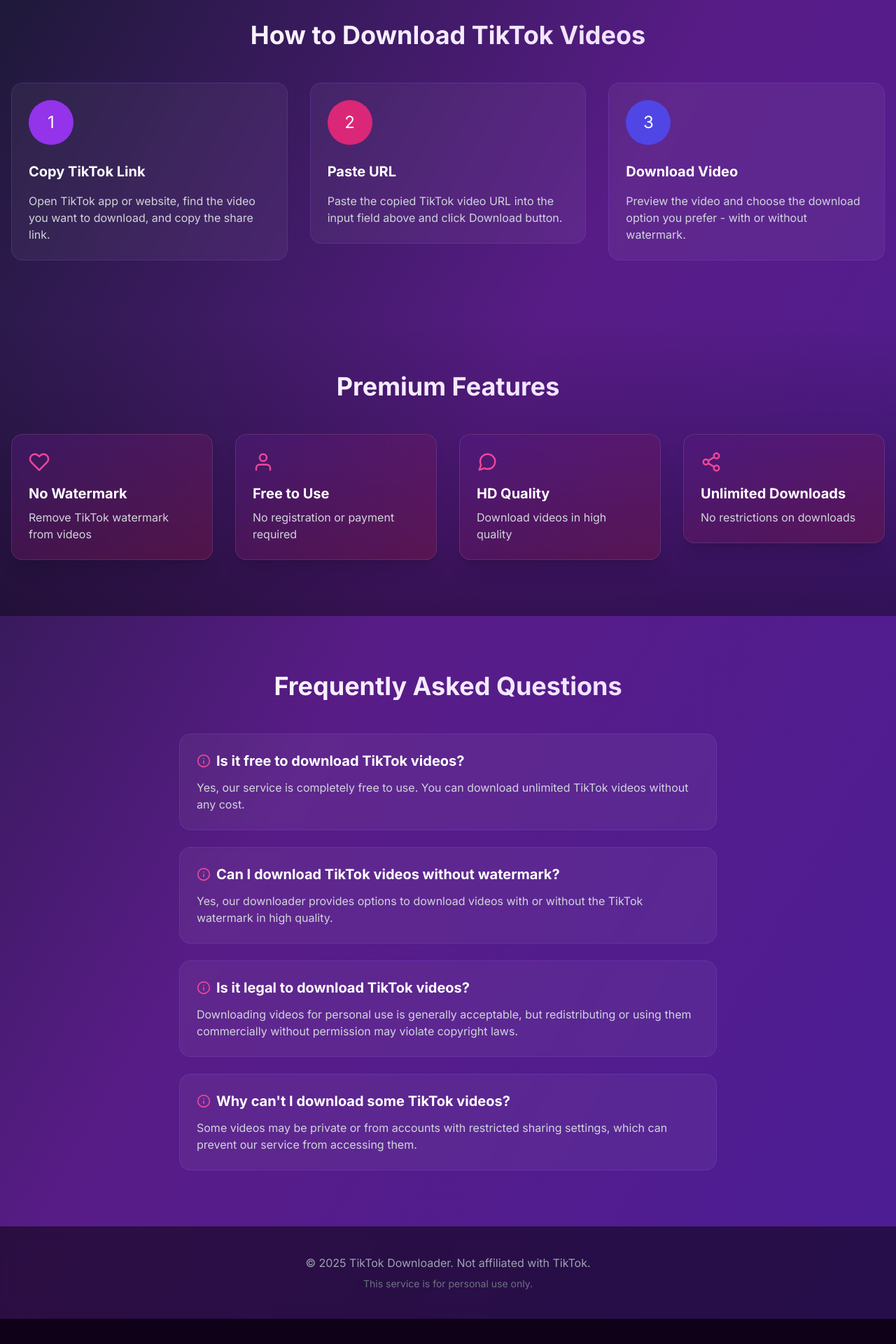
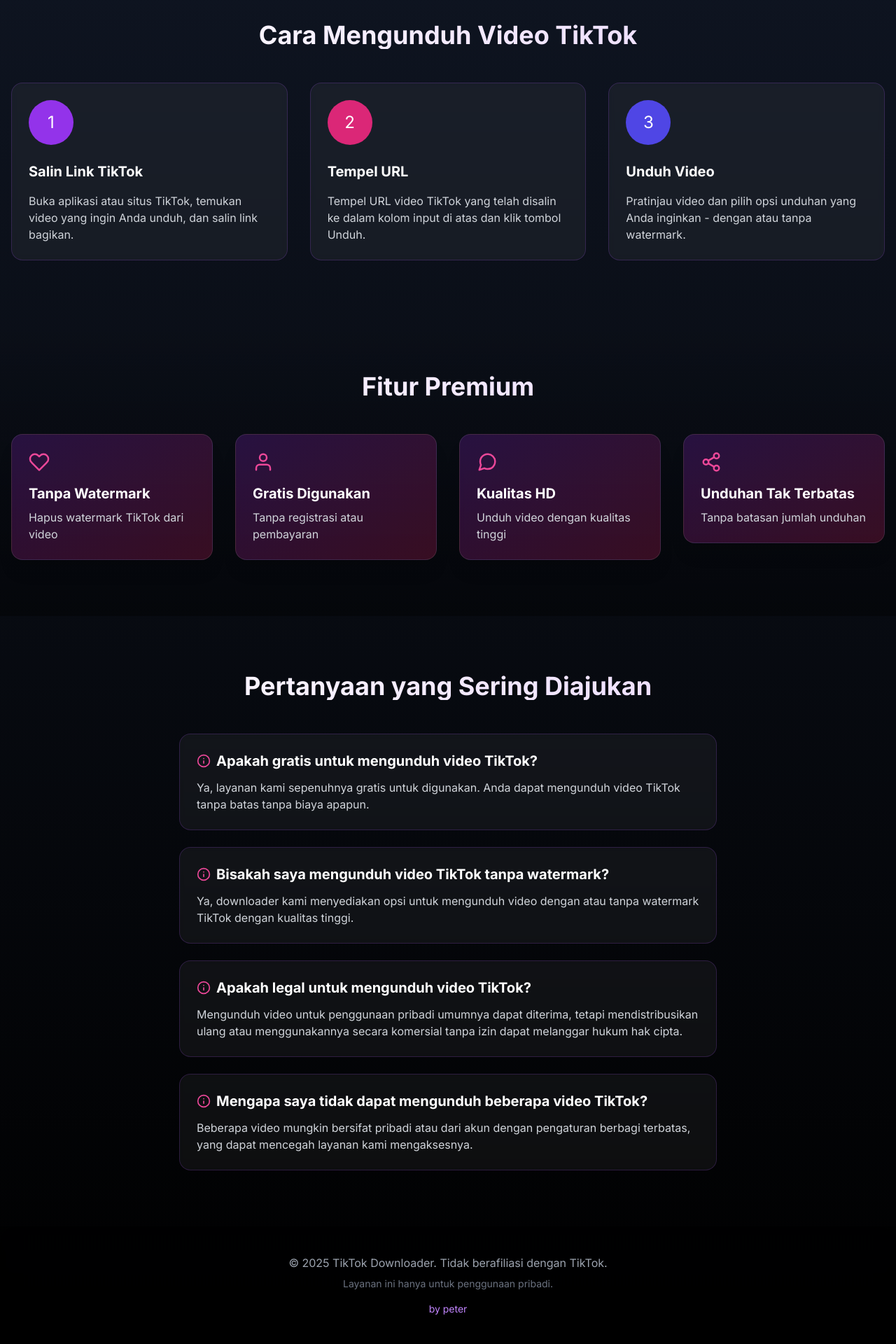
Before and after one commit to Peterelzevir/tt, a Next.js app: page / in a window 1280 px wide. Shown: the part 436-2356 px from the top of the page at 70% size. Before the commit the page ends 2320 px from the top, so only its background shows below. Built offline with nearby package versions, Linux system fonts and the light colour scheme.

Commit message:
Update down.jsx

```diff
--- a/components/down.jsx
+++ b/components/down.jsx
@@ -2,10 +2,10 @@
 import { motion, AnimatePresence } from 'framer-motion';
 import { useInView } from 'react-intersection-observer';
 import ReactPlayer from 'react-player';
-import { FiDownload, FiCopy, FiCheck, FiLoader, FiMusic, FiUser, FiHeart, FiMessageCircle, FiShare2, FiInfo } from 'react-icons/fi';
+import { FiDownload, FiCopy, FiCheck, FiLoader, FiMusic, FiUser, FiHeart, FiMessageCircle, FiShare2, FiInfo, FiSave } from 'react-icons/fi';
 import { fetchTikTokData, downloadVideo, formatNumber, formatDate } from './download';
 
-// Animations configuration
+// Konfigurasi animasi
 const fadeInUp = {
   hidden: { opacity: 0, y: 20 },
   visible: { opacity: 1, y: 0, transition: { duration: 0.6 } }
@@ -26,7 +26,7 @@
   transition: { duration: 1.5, repeat: Infinity }
 };
 
-// ScrollReveal component for animation on scroll
+// Komponen ScrollReveal untuk animasi pada scroll
 const ScrollReveal = ({ children }) => {
   const [ref, inView] = useInView({
     triggerOnce: false,
@@ -45,7 +45,7 @@
   );
 };
 
-// Custom FiCalendar component since it's not included in react-icons/fi
+// Komponen FiCalendar kustom
 const FiCalendar = (props) => (
   <svg
     stroke="currentColor"
@@ -66,7 +66,7 @@
   </svg>
 );
 
-// Main TikTok Downloader Component
+// Komponen Utama TikTok Downloader
 const TikTokDownloader = () => {
   const [url, setUrl] = useState('');
   const [isLoading, setIsLoading] = useState(false);
@@ -74,12 +74,13 @@
   const [error, setError] = useState('');
   const [copied, setCopied] = useState(false);
   const [activeDownload, setActiveDownload] = useState(null);
+  const [downloadSuccess, setDownloadSuccess] = useState(false);
   const headerRef = useRef(null);
 
-  // Handle URL input change
+  // Menangani perubahan input URL
   const handleInputChange = (e) => {
     setUrl(e.target.value);
-    // Reset previous results when input changes
+    // Reset hasil sebelumnya ketika input berubah
     if (videoData) {
       setVideoData(null);
     }
@@ -88,17 +89,17 @@
     }
   };
 
-  // Handle form submission
+  // Menangani pengiriman formulir
   const handleSubmit = async (e) => {
     e.preventDefault();
 
     if (!url) {
-      setError('Please enter a TikTok URL');
+      setError('Harap masukkan URL TikTok');
       return;
     }
 
     if (!url.includes('tiktok.com')) {
-      setError('Please enter a valid TikTok URL');
+      setError('Harap masukkan URL TikTok yang valid');
       return;
     }
 
@@ -111,7 +112,7 @@
 
       if (result.success) {
         setVideoData(result.data);
-        // Scroll to results after loading
+        // Scroll ke hasil setelah loading
         setTimeout(() => {
           window.scrollTo({
             top: headerRef.current.offsetHeight,
@@ -119,33 +120,47 @@
           });
         }, 500);
       } else {
-        setError(result.message || 'Failed to fetch video data');
+        setError(result.message || 'Gagal mengambil data video');
       }
     } catch (err) {
-      setError('Server error, please try again later');
+      setError('Kesalahan server, silakan coba lagi nanti');
       console.error(err);
     } finally {
       setIsLoading(false);
     }
   };
 
-  // Handle video download
+  // Fungsi untuk mengunduh video langsung ke perangkat
   const handleDownload = (url, type) => {
     setActiveDownload(type);
+
+    // Membuat link unduhan
+    const link = document.createElement('a');
+    link.href = url;
+    link.setAttribute('download', `tiktok-${type}-${Date.now()}.mp4`);
+    link.setAttribute('target', '_blank');
+    document.body.appendChild(link);
+
+    // Memulai unduhan
     setTimeout(() => {
-      downloadVideo(url, `tiktok-${type}-${Date.now()}.mp4`);
+      link.click();
+      document.body.removeChild(link);
       setActiveDownload(null);
+
+      // Menampilkan pesan sukses
+      setDownloadSuccess(true);
+      setTimeout(() => setDownloadSuccess(false), 3000);
     }, 1000);
   };
 
-  // Handle copying URL to clipboard
+  // Menangani penyalinan URL ke clipboard
   const handleCopy = (url) => {
     navigator.clipboard.writeText(url);
     setCopied(true);
     setTimeout(() => setCopied(false), 2000);
   };
 
-  // Scroll to top button visibility
+  // Visibilitas tombol scroll ke atas
   const [showScrollTop, setShowScrollTop] = useState(false);
 
   useEffect(() => {
@@ -157,7 +172,7 @@
     return () => window.removeEventListener('scroll', handleScroll);
   }, []);
 
-  // Scroll to top functionality
+  // Fungsi scroll ke atas
   const scrollToTop = () => {
     window.scrollTo({
       top: 0,
@@ -166,7 +181,7 @@
   };
 
   return (
-    <div className="min-h-screen text-white overflow-hidden">
+    <div className="min-h-screen bg-gradient-to-b from-gray-900 to-black text-white overflow-hidden">
       {/* Header */}
       <header ref={headerRef} className="relative overflow-hidden">
         <motion.div
@@ -186,11 +201,11 @@
               TikTok Downloader
             </h1>
             <p className="text-xl md:text-2xl text-purple-200 max-w-2xl mx-auto mb-8">
-              Download TikTok videos without watermark in HD quality
+              Unduh video TikTok tanpa watermark dengan kualitas HD
             </p>
           </motion.div>
 
-          {/* Search Form */}
+          {/* Form Pencarian */}
           <motion.form
             onSubmit={handleSubmit}
             initial={{ y: 50, opacity: 0 }}
@@ -203,7 +218,7 @@
                 type="text"
                 value={url}
                 onChange={handleInputChange}
-                placeholder="Paste TikTok video URL here..."
+                placeholder="Tempel URL video TikTok di sini..."
                 className="flex-grow p-4 pl-6 bg-transparent text-white placeholder-purple-300 outline-none border-none rounded-xl"
               />
               <motion.button
@@ -222,7 +237,7 @@
                     <FiLoader className="mr-2 inline" />
                   </motion.span>
                 ) : (
-                  'Download'
+                  'Unduh'
                 )}
               </motion.button>
             </div>
@@ -238,7 +253,7 @@
             )}
           </motion.form>
 
-          {/* Floating shapes for decoration */}
+          {/* Bentuk mengambang untuk dekorasi */}
           <motion.div
             animate={{
               y: [0, 15, 0],
@@ -266,9 +281,9 @@
         </div>
       </header>
 
-      {/* Loading animation */}
+      {/* Animasi Loading */}
       {isLoading && (
-        <div className="flex justify-center py-20">
+        <div className="flex flex-col items-center justify-center py-20">
           <motion.div
             animate={{
               scale: [1, 1.2, 1],
@@ -280,10 +295,33 @@
             }}
             className="w-24 h-24 border-t-4 border-l-4 border-purple-500 rounded-full"
           />
+          <motion.p
+            initial={{ opacity: 0 }}
+            animate={{ opacity: 1 }}
+            transition={{ delay: 0.5 }}
+            className="mt-6 text-purple-300"
+          >
+            Memuat video TikTok...
+          </motion.p>
         </div>
       )}
 
-      {/* Results Section */}
+      {/* Pemberitahuan Unduhan Berhasil */}
+      <AnimatePresence>
+        {downloadSuccess && (
+          <motion.div
+            initial={{ y: 50, opacity: 0 }}
+            animate={{ y: 0, opacity: 1 }}
+            exit={{ y: 50, opacity: 0 }}
+            className="fixed bottom-20 left-1/2 transform -translate-x-1/2 bg-green-600 text-white px-6 py-3 rounded-full shadow-lg z-50 flex items-center"
+          >
+            <FiCheck className="mr-2" />
+            Video sedang diunduh ke perangkat Anda!
+          </motion.div>
+        )}
+      </AnimatePresence>
+
+      {/* Bagian Hasil */}
       <AnimatePresence>
         {videoData && !isLoading && (
           <motion.div
@@ -298,9 +336,9 @@
               animate="visible"
               className="bg-black/30 backdrop-blur-lg rounded-3xl overflow-hidden border border-purple-500/30 shadow-2xl"
             >
-              {/* Video Preview and Info */}
+              {/* Preview Video dan Info */}
               <div className="flex flex-col lg:flex-row">
-                {/* Video Preview */}
+                {/* Preview Video */}
                 <ScrollReveal>
                   <div className="lg:w-1/2 relative overflow-hidden">
                     <motion.div
@@ -323,7 +361,7 @@
                   </div>
                 </ScrollReveal>
 
-                {/* Video Info */}
+                {/* Info Video */}
                 <div className="lg:w-1/2 p-6">
                   <ScrollReveal>
                     <div className="flex items-center mb-6">
@@ -356,22 +394,22 @@
                     </div>
                   </ScrollReveal>
 
-                  {/* Download Buttons */}
+                  {/* Tombol Unduhan */}
                   <ScrollReveal>
                     <div className="space-y-4 mb-6">
-                      <h3 className="text-xl font-semibold mb-4">Download Options</h3>
+                      <h3 className="text-xl font-semibold mb-4">Pilihan Unduhan</h3>
 
                       <motion.button
                         whileHover={{ scale: 1.02 }}
                         whileTap={{ scale: 0.98 }}
-                        onClick={() => handleDownload(videoData.video_data.nwm_video_url, 'no-watermark')}
+                        onClick={() => handleDownload(videoData.video_data.nwm_video_url, 'tanpa-watermark')}
                         className="w-full py-3 px-4 bg-gradient-to-r from-purple-600 to-pink-600 rounded-xl flex items-center justify-between"
                       >
                         <span className="flex items-center">
                           <FiDownload className="mr-2" />
-                          Download Without Watermark
+                          Unduh Tanpa Watermark
                         </span>
-                        {activeDownload === 'no-watermark' ? (
+                        {activeDownload === 'tanpa-watermark' ? (
                           <motion.span animate={pulse}>
                             <FiLoader className="animate-spin" />
                           </motion.span>
@@ -383,14 +421,14 @@
                       <motion.button
                         whileHover={{ scale: 1.02 }}
                         whileTap={{ scale: 0.98 }}
-                        onClick={() => handleDownload(videoData.video_data.wm_video_url, 'watermark')}
+                        onClick={() => handleDownload(videoData.video_data.wm_video_url, 'dengan-watermark')}
                         className="w-full py-3 px-4 bg-gradient-to-r from-indigo-600 to-blue-600 rounded-xl flex items-center justify-between"
                       >
                         <span className="flex items-center">
                           <FiDownload className="mr-2" />
-                          Download With Watermark
+                          Unduh Dengan Watermark
                         </span>
-                        {activeDownload === 'watermark' ? (
+                        {activeDownload === 'dengan-watermark' ? (
                           <motion.span animate={pulse}>
                             <FiLoader className="animate-spin" />
                           </motion.span>
@@ -407,7 +445,7 @@
                       >
                         <span className="flex items-center">
                           {copied ? <FiCheck className="mr-2" /> : <FiCopy className="mr-2" />}
-                          {copied ? 'Copied to clipboard!' : 'Copy video URL'}
+                          {copied ? 'Disalin ke clipboard!' : 'Salin URL video'}
                         </span>
                         <span className="text-sm bg-black/20 px-3 py-1 rounded-full">Link</span>
                       </motion.button>
@@ -420,11 +458,11 @@
         )}
       </AnimatePresence>
 
-      {/* How to Use Section */}
+      {/* Bagian Cara Menggunakan */}
       <div className="container mx-auto px-4 py-20">
         <ScrollReveal>
           <h2 className="text-3xl md:text-4xl font-bold text-center mb-12 bg-gradient-to-r from-white to-purple-200 text-transparent bg-clip-text">
-            How to Download TikTok Videos
+            Cara Mengunduh Video TikTok
           </h2>
         </ScrollReveal>
 
@@ -435,8 +473,8 @@
               className="bg-white/5 backdrop-blur-sm p-6 rounded-2xl border border-purple-500/20"
             >
               <div className="w-16 h-16 flex items-center justify-center bg-purple-600 rounded-full mb-6 text-2xl">1</div>
-              <h3 className="text-xl font-bold mb-4">Copy TikTok Link</h3>
-              <p className="text-gray-300">Open TikTok app or website, find the video you want to download, and copy the share link.</p>
+              <h3 className="text-xl font-bold mb-4">Salin Link TikTok</h3>
+              <p className="text-gray-300">Buka aplikasi atau situs TikTok, temukan video yang ingin Anda unduh, dan salin link bagikan.</p>
             </motion.div>
           </ScrollReveal>
 
@@ -446,8 +484,8 @@
               className="bg-white/5 backdrop-blur-sm p-6 rounded-2xl border border-purple-500/20"
             >
               <div className="w-16 h-16 flex items-center justify-center bg-pink-600 rounded-full mb-6 text-2xl">2</div>
-              <h3 className="text-xl font-bold mb-4">Paste URL</h3>
-              <p className="text-gray-300">Paste the copied TikTok video URL into the input field above and click Download button.</p>
+              <h3 className="text-xl font-bold mb-4">Tempel URL</h3>
+              <p className="text-gray-300">Tempel URL video TikTok yang telah disalin ke dalam kolom input di atas dan klik tombol Unduh.</p>
             </motion.div>
           </ScrollReveal>
 
@@ -457,28 +495,28 @@
               className="bg-white/5 backdrop-blur-sm p-6 rounded-2xl border border-purple-500/20"
             >
               <div className="w-16 h-16 flex items-center justify-center bg-indigo-600 rounded-full mb-6 text-2xl">3</div>
-              <h3 className="text-xl font-bold mb-4">Download Video</h3>
-              <p className="text-gray-300">Preview the video and choose the download option you prefer - with or without watermark.</p>
+              <h3 className="text-xl font-bold mb-4">Unduh Video</h3>
+              <p className="text-gray-300">Pratinjau video dan pilih opsi unduhan yang Anda inginkan - dengan atau tanpa watermark.</p>
             </motion.div>
           </ScrollReveal>
         </div>
       </div>
 
-      {/* Features Section */}
+      {/* Bagian Fitur */}
       <div className="bg-gradient-to-b from-transparent to-black/40">
         <div className="container mx-auto px-4 py-20">
           <ScrollReveal>
             <h2 className="text-3xl md:text-4xl font-bold text-center mb-12 bg-gradient-to-r from-white to-purple-200 text-transparent bg-clip-text">
-              Premium Features
+              Fitur Premium
             </h2>
           </ScrollReveal>
 
           <div className="grid md:grid-cols-2 lg:grid-cols-4 gap-8">
             {[
-              { icon: FiHeart, title: "No Watermark", desc: "Remove TikTok watermark from videos" },
-              { icon: FiUser, title: "Free to Use", desc: "No registration or payment required" },
-              { icon: FiMessageCircle, title: "HD Quality", desc: "Download videos in high quality" },
-              { icon: FiShare2, title: "Unlimited Downloads", desc: "No restrictions on downloads" }
+              { icon: FiHeart, title: "Tanpa Watermark", desc: "Hapus watermark TikTok dari video" },
+              { icon: FiUser, title: "Gratis Digunakan", desc: "Tanpa registrasi atau pembayaran" },
+              { icon: FiMessageCircle, title: "Kualitas HD", desc: "Unduh video dengan kualitas tinggi" },
+              { icon: FiShare2, title: "Unduhan Tak Terbatas", desc: "Tanpa batasan jumlah unduhan" }
             ].map((feature, index) => (
               <ScrollReveal key={index}>
                 <motion.div
@@ -495,31 +533,31 @@
         </div>
       </div>
 
-      {/* FAQ Section */}
+      {/* Bagian FAQ */}
       <div className="container mx-auto px-4 py-20">
         <ScrollReveal>
           <h2 className="text-3xl md:text-4xl font-bold text-center mb-12 bg-gradient-to-r from-white to-purple-200 text-transparent bg-clip-text">
-            Frequently Asked Questions
+            Pertanyaan yang Sering Diajukan
           </h2>
         </ScrollReveal>
 
         <div className="max-w-3xl mx-auto space-y-6">
           {[
             {
-              q: "Is it free to download TikTok videos?",
-              a: "Yes, our service is completely free to use. You can download unlimited TikTok videos without any cost."
+              q: "Apakah gratis untuk mengunduh video TikTok?",
+              a: "Ya, layanan kami sepenuhnya gratis untuk digunakan. Anda dapat mengunduh video TikTok tanpa batas tanpa biaya apapun."
             },
             {
-              q: "Can I download TikTok videos without watermark?",
-              a: "Yes, our downloader provides options to download videos with or without the TikTok watermark in high quality."
+              q: "Bisakah saya mengunduh video TikTok tanpa watermark?",
+              a: "Ya, downloader kami menyediakan opsi untuk mengunduh video dengan atau tanpa watermark TikTok dengan kualitas tinggi."
             },
             {
-              q: "Is it legal to download TikTok videos?",
-              a: "Downloading videos for personal use is generally acceptable, but redistributing or using them commercially without permission may violate copyright laws."
+              q: "Apakah legal untuk mengunduh video TikTok?",
+              a: "Mengunduh video untuk penggunaan pribadi umumnya dapat diterima, tetapi mendistribusikan ulang atau menggunakannya secara komersial tanpa izin dapat melanggar hukum hak cipta."
             },
             {
-              q: "Why can't I download some TikTok videos?",
-              a: "Some videos may be private or from accounts with restricted sharing settings, which can prevent our service from accessing them."
+              q: "Mengapa saya tidak dapat mengunduh beberapa video TikTok?",
+              a: "Beberapa video mungkin bersifat pribadi atau dari akun dengan pengaturan berbagi terbatas, yang dapat mencegah layanan kami mengaksesnya."
             }
           ].map((faq, index) => (
             <ScrollReveal key={index}>
@@ -541,12 +579,13 @@
       {/* Footer */}
       <footer className="bg-black/50 backdrop-blur-md py-10">
         <div className="container mx-auto px-4 text-center">
-          <p className="text-gray-400">© 2025 TikTok Downloader. Not affiliated with TikTok.</p>
-          <p className="text-gray-500 text-sm mt-2">This service is for personal use only.</p>
+          <p className="text-gray-400">© 2025 TikTok Downloader. Tidak berafiliasi dengan TikTok.</p>
+          <p className="text-gray-500 text-sm mt-2">Layanan ini hanya untuk penggunaan pribadi.</p>
+          <p className="text-purple-400 text-sm mt-4">by peter</p>
         </div>
       </footer>
 
-      {/* Scroll to top button */}
+      {/* Tombol scroll ke atas */}
       <AnimatePresence>
         {showScrollTop && (
           <motion.button
```
